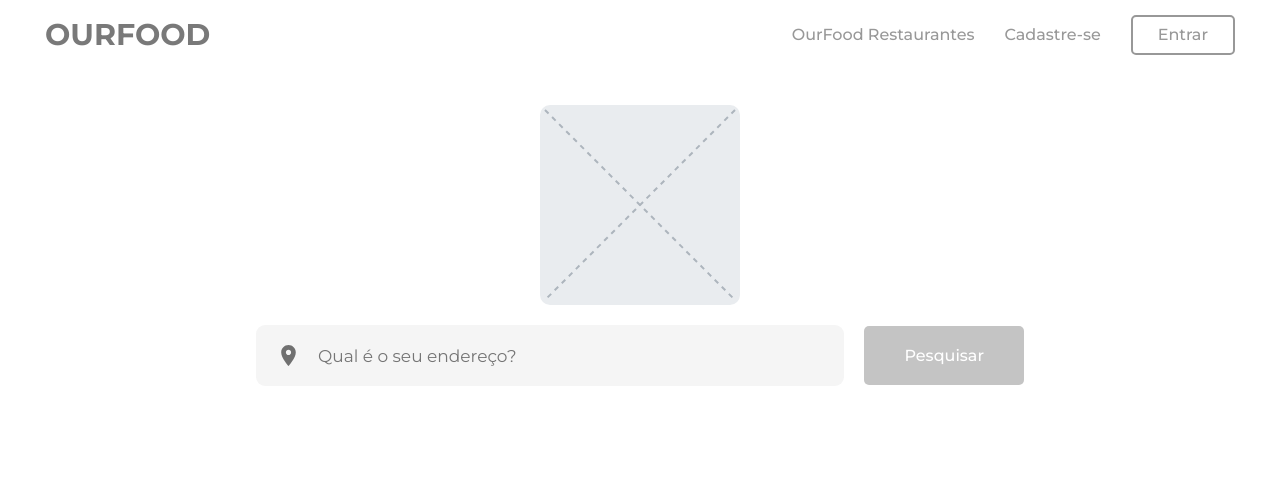
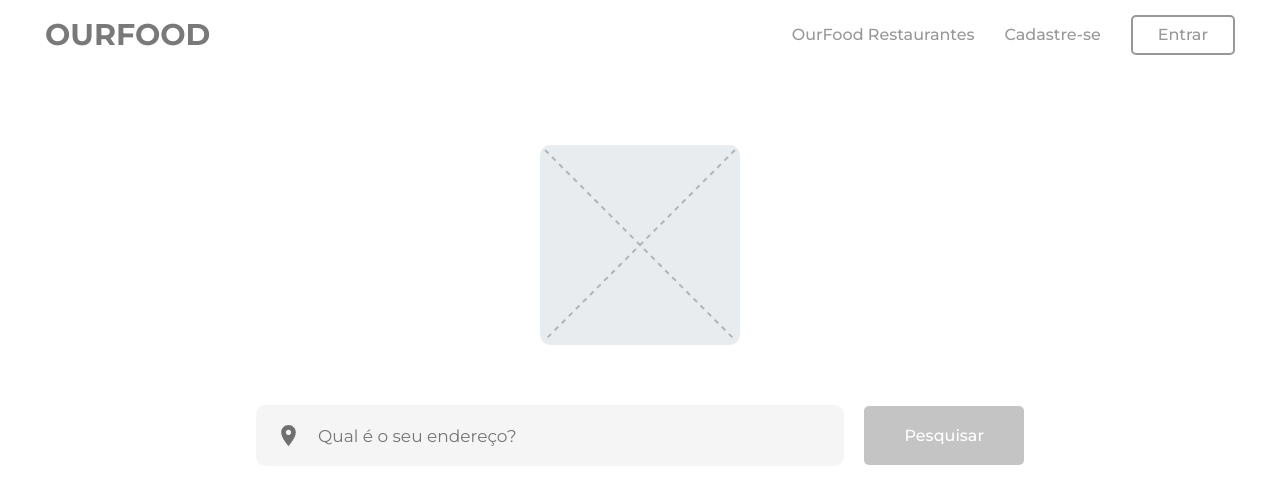
Before and after one commit to WeWillWin-W3/our-food, a React (Create React App) app in the folder web/: page / in a window 1280 px wide. Shown: the top 504 px of the page. Built offline with nearby package versions, Linux system fonts and the light colour scheme.

Commit message:
fix: ImgPlaceholder style

```diff
--- a/web/src/components/ImgPlaceholder/index.js
+++ b/web/src/components/ImgPlaceholder/index.js
@@ -1,7 +1,7 @@
 import React from 'react'
 
-export const ImgPlaceholder = ({ width, height, borderRadius=10}) => (
-    <svg width={width} height={height}>
+export const ImgPlaceholder = ({ width, height, borderRadius=10, style}) => (
+    <svg width={width} height={height} style={style}>
         <rect width={width} height={height} rx={borderRadius} fill="#e9ecef"/>
         <line
             x1={width - borderRadius/2} y1={borderRadius/2}
--- a/web/src/pages/Home/index.js
+++ b/web/src/pages/Home/index.js
@@ -16,7 +16,7 @@ export const Home = () => (
             </Nav>
         </Navbar>
         <Main>
-            <ImgPlaceholder width={200} height={200} />
+            <ImgPlaceholder width={200} height={200} style={{ margin: '40px 0' }}/>
             <SearchBar/>
         </Main>
     </>
```
